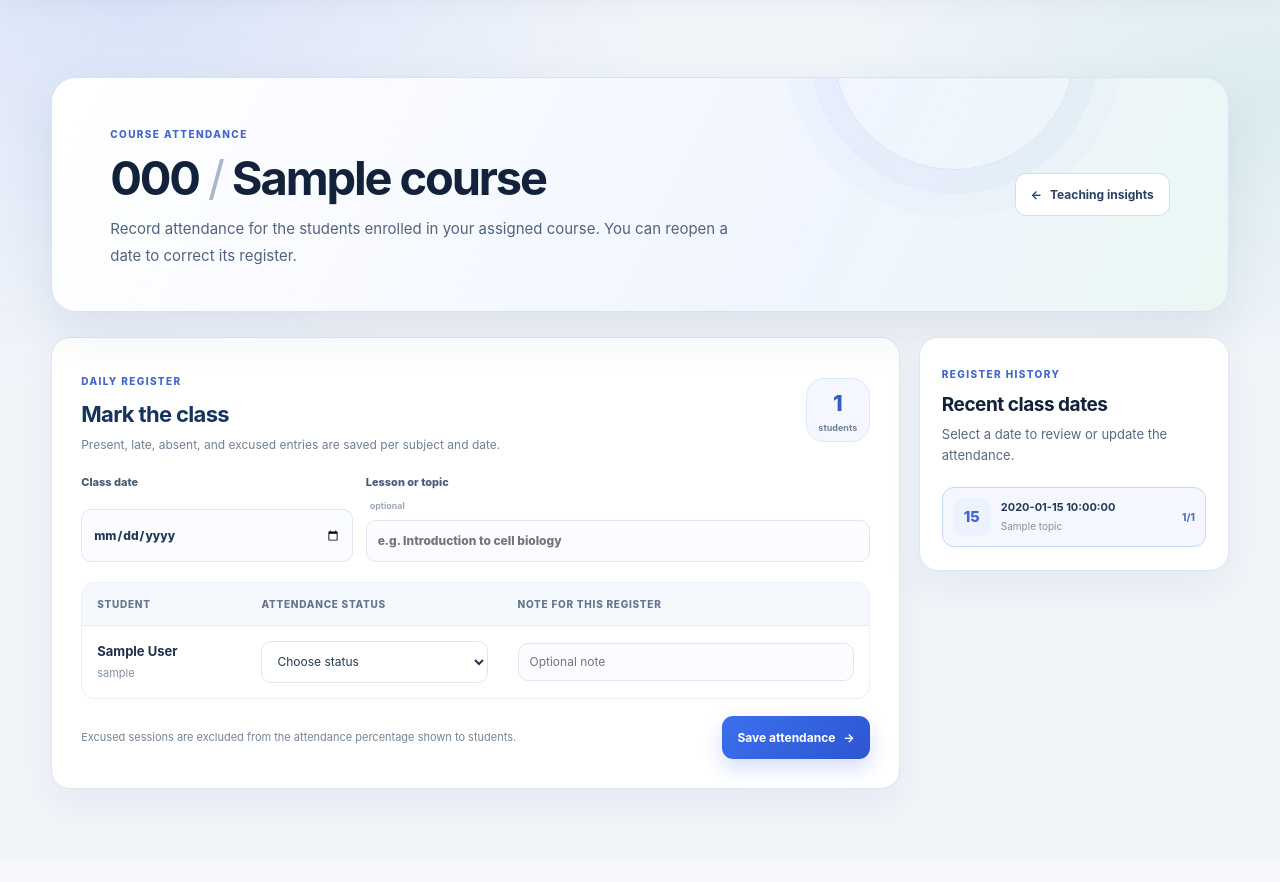
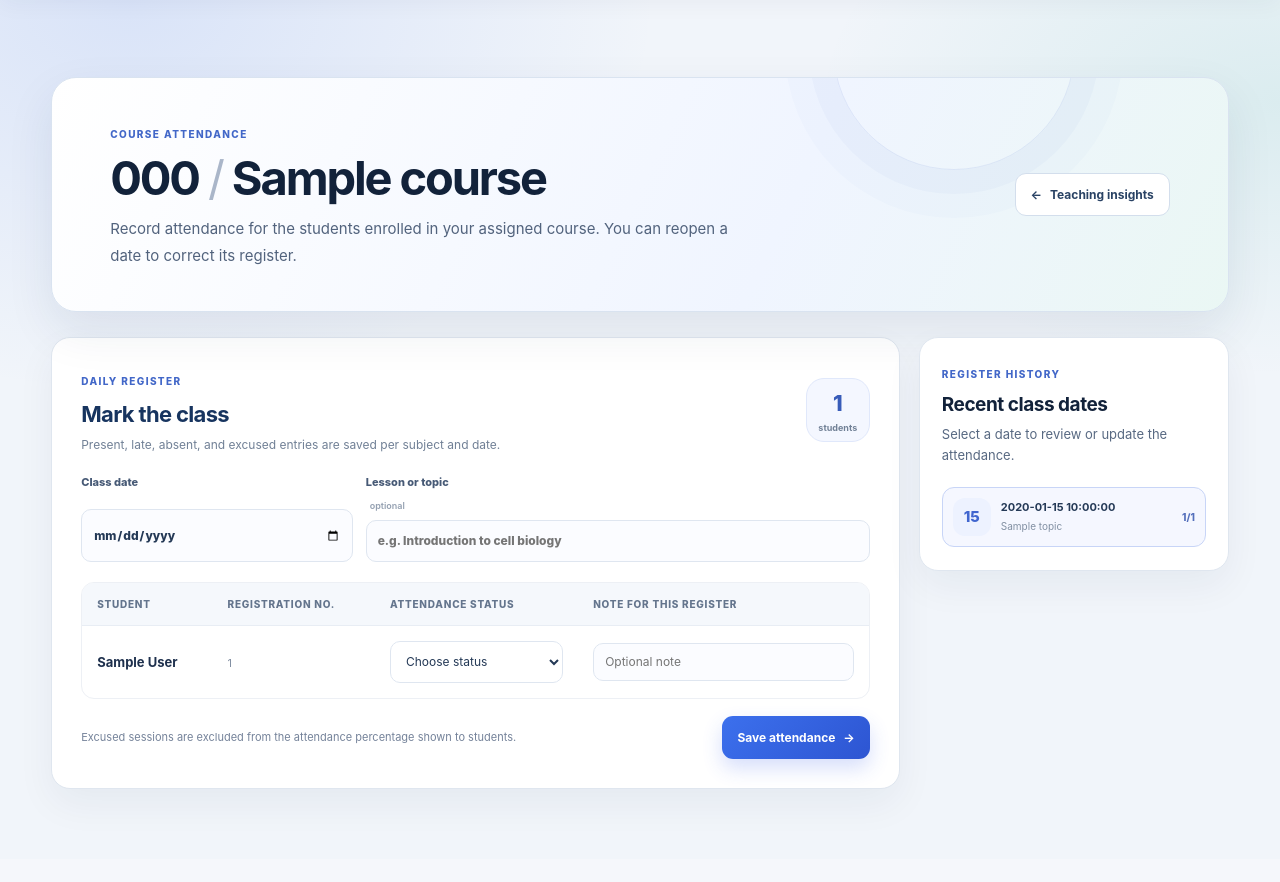
Before and after one commit to shivamsingh123100-oss/FaceSecure_MFA_RBAC, a Flask app: template templates/results/attendance.html in a window 1280 px wide. Shown: the part 78-960 px from the top of the page. Run offline with Flask 3, Linux system fonts and the light colour scheme; the template is opened without the code that fills it: most values are stand-ins (such as "Sample title", 1, 10 or a date in 2020); some libraries are stand-ins or nearby versions.

Commit message:
Fix student credentials and result publishing: templates/results/attendance.html

```diff
--- a/templates/results/attendance.html
+++ b/templates/results/attendance.html
@@ -18,8 +18,8 @@
             <label>Lesson or topic <span class="optional-label">optional</span><input type="text" name="topic" maxlength="120" value="{{ request.form.get('topic', '') if request.method == 'POST' else current_topic }}" placeholder="e.g. Introduction to cell biology"></label>
           </div>
           {% if roster %}
-            <div class="table-wrapper results-table-wrap"><table class="data-table results-table attendance-table"><thead><tr><th>Student</th><th>Attendance status</th><th>Note for this register</th></tr></thead><tbody>
-            {% for student in roster %}<tr><td><strong>{{ student["full_name"] }}</strong><span class="cell-subtitle">{{ student["username"] }}</span></td><td><label class="visually-hidden" for="status-{{ student['id'] }}">Attendance for {{ student["full_name"] }}</label><select id="status-{{ student['id'] }}" name="status_{{ student['id'] }}" required><option value="">Choose status</option>{% for option in ["PRESENT", "LATE", "ABSENT", "EXCUSED"] %}<option value="{{ option }}" {% if (request.form.get('status_' ~ student['id']) if request.method == 'POST' else student['status']) == option %}selected{% endif %}>{{ option|title }}</option>{% endfor %}</select></td><td><input class="attendance-note-input" type="text" name="note_{{ student['id'] }}" maxlength="240" value="{{ request.form.get('note_' ~ student['id'], student['note'] or '') if request.method == 'POST' else (student['note'] or '') }}" placeholder="Optional note"></td></tr>{% endfor %}
+            <div class="table-wrapper results-table-wrap"><table class="data-table results-table attendance-table"><thead><tr><th>Student</th><th>Registration no.</th><th>Attendance status</th><th>Note for this register</th></tr></thead><tbody>
+            {% for student in roster %}<tr><td><strong>{{ student["full_name"] }}</strong></td><td><span class="cell-subtitle">{{ student["registration_number"] or "Not assigned" }}</span></td><td><label class="visually-hidden" for="status-{{ student['id'] }}">Attendance for {{ student["full_name"] }}</label><select id="status-{{ student['id'] }}" name="status_{{ student['id'] }}" required><option value="">Choose status</option>{% for option in ["PRESENT", "LATE", "ABSENT", "EXCUSED"] %}<option value="{{ option }}" {% if (request.form.get('status_' ~ student['id']) if request.method == 'POST' else student['status']) == option %}selected{% endif %}>{{ option|title }}</option>{% endfor %}</select></td><td><input class="attendance-note-input" type="text" name="note_{{ student['id'] }}" maxlength="240" value="{{ request.form.get('note_' ~ student['id'], student['note'] or '') if request.method == 'POST' else (student['note'] or '') }}" placeholder="Optional note"></td></tr>{% endfor %}
             </tbody></table></div>
             <div class="attendance-form-footer"><p>Excused sessions are excluded from the attendance percentage shown to students.</p><button type="submit" class="button button-primary">Save attendance <span aria-hidden="true">→</span></button></div>
           {% else %}
```
